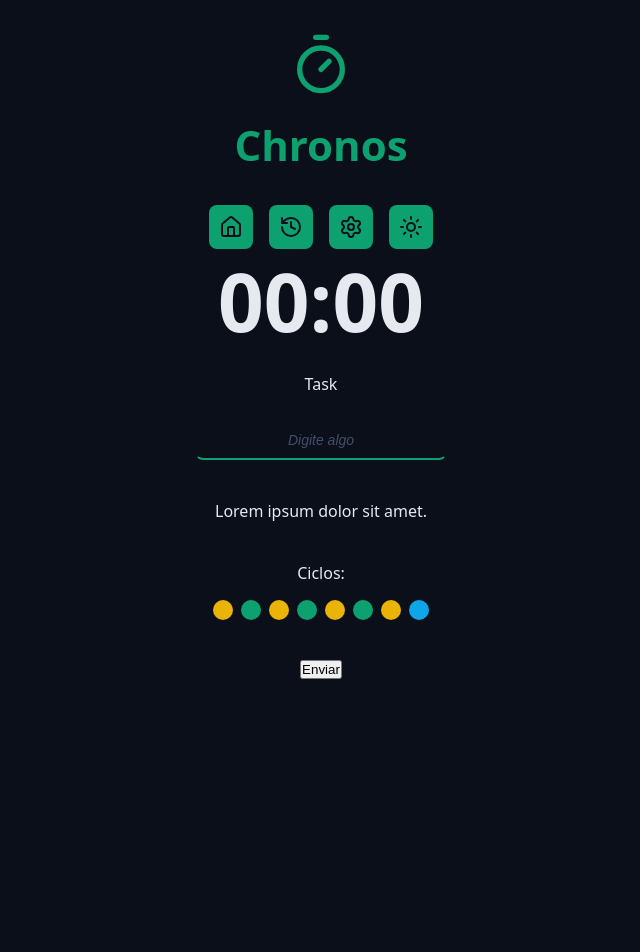
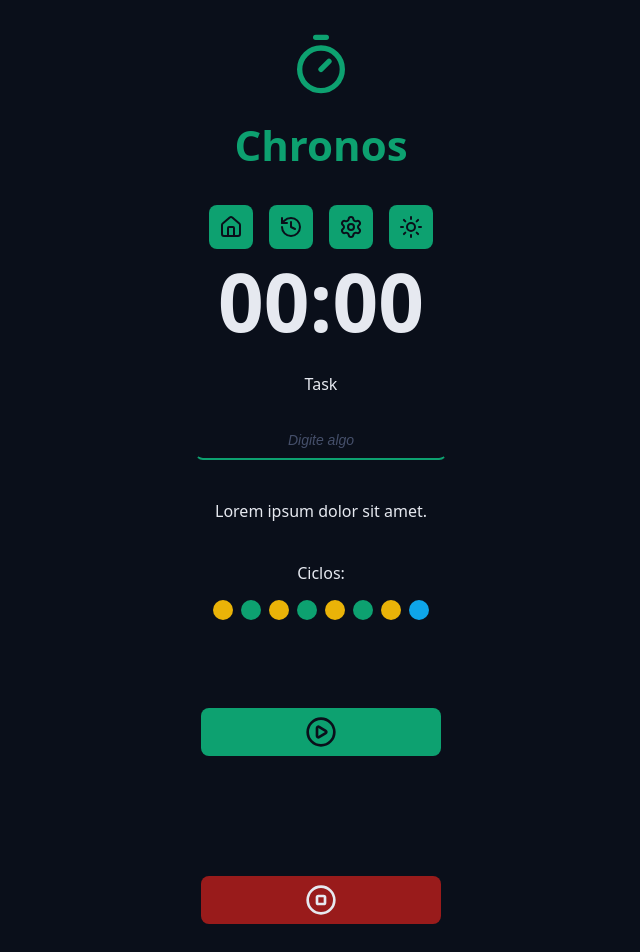
Before and after one commit to Tacianojr07/chronos-pomodoro, a React (Vite) app: page / in a window 1280 px wide. Shown: the top 952 px of the page, without its empty margins (319-959 px from the left). Before the commit the page ends 800 px from the top, so only its background shows below. Built offline with nearby package versions, Linux system fonts and the light colour scheme.

Commit message:
usando component no App.tsx

```diff
--- a/src/App.tsx
+++ b/src/App.tsx
@@ -4,6 +4,9 @@ import { Logo } from './components/Logo';
 import { Menu } from './components/Menu';
 import { DefaultInput } from './components/DefaultInput';
 import { Cycle } from './components/Cycle';
+import { DefaultButton } from './components/DefaultButton';
+
+import { PlayCircleIcon, StopCircleIcon } from 'lucide-react';
 
 import './Styles/global.css';
 import './Styles/therme.css';
@@ -43,7 +46,8 @@ export function App() {
           </div>
 
           <div className='formRow'>
-            <button>Enviar</button>
+            <DefaultButton icon={<PlayCircleIcon />} color='green' />
+            <DefaultButton icon={<StopCircleIcon />} color='red' />
           </div>
         </form>
       </Container>
```
